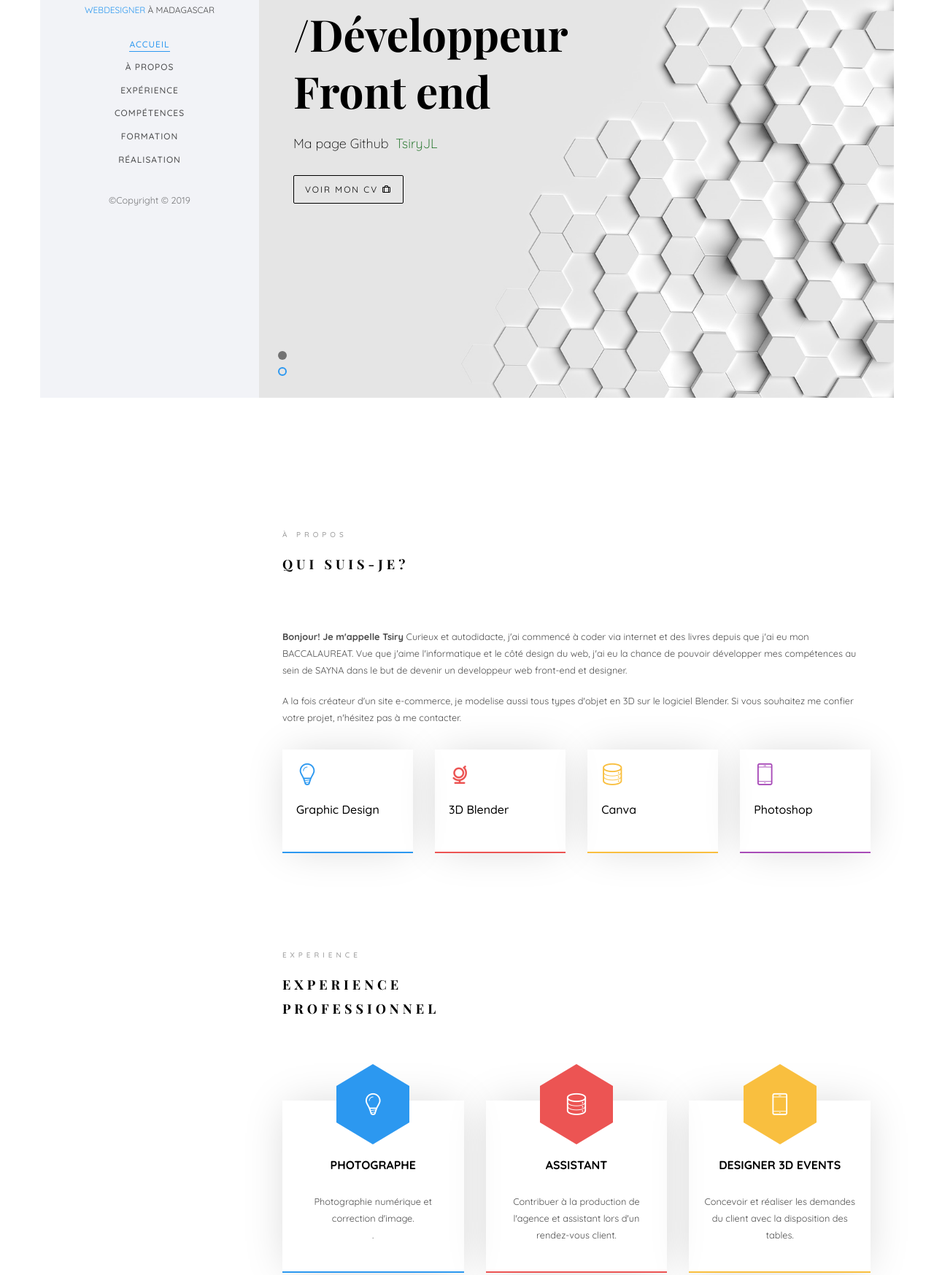
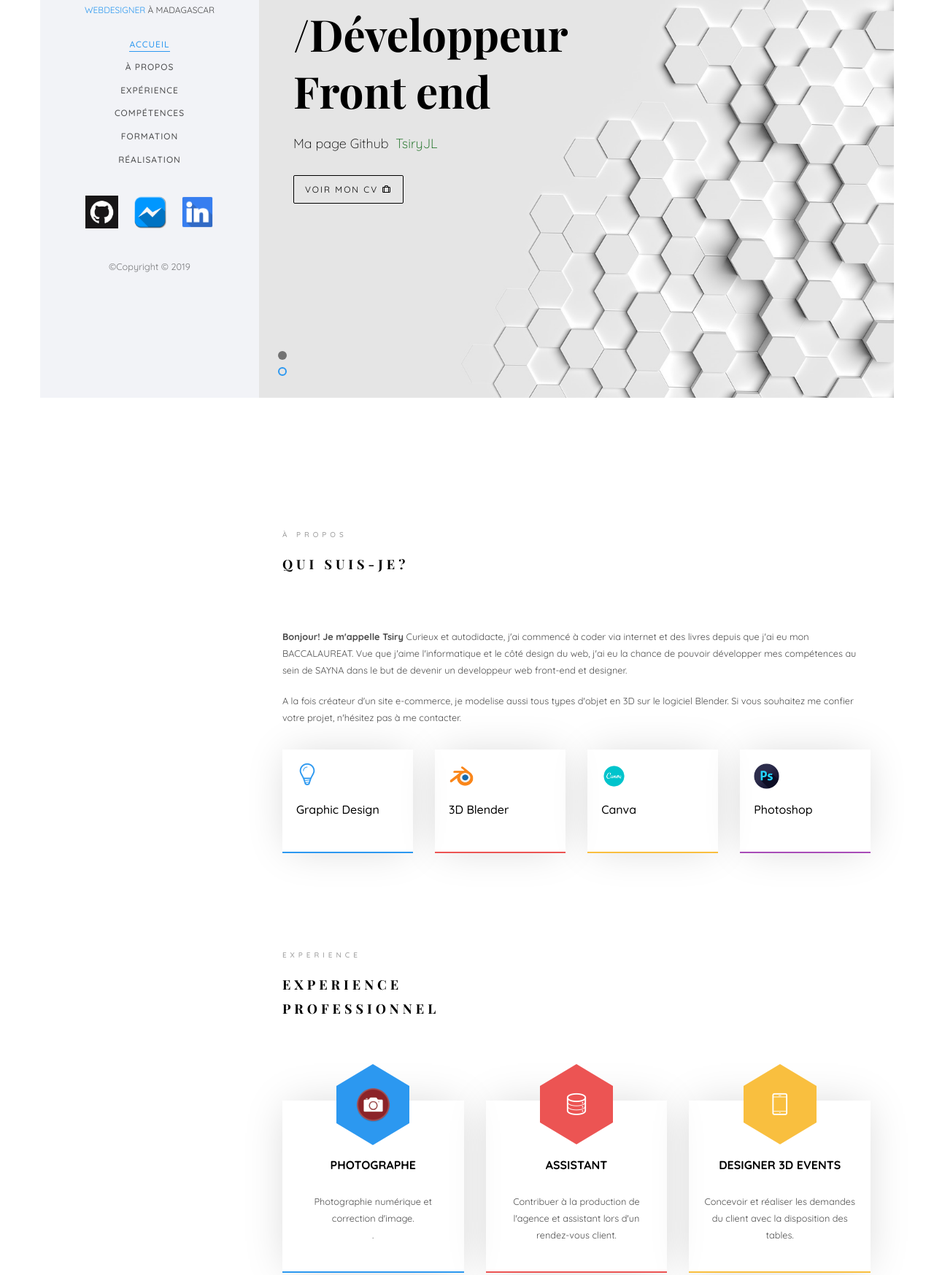
Before and after one commit to tsiryJL/NewPortfolio, a plain HTML site: page index.html in a window 1280 px wide. Shown: the part 255-2002 px from the top of the page at 73% size. Drawn offline with nearby package versions, Linux system fonts and the light colour scheme; files whose address does not match are found by name; a web font is replaced by a local one.

Commit message:
add logo

```diff
--- a/css/style.css
+++ b/css/style.css
@@ -383,7 +383,9 @@ body.offcanvas {
   padding-top: 4em;
   clear: both;
   width: 100%;
-  display: block; }
+  display: block;
+
+ }
   @media screen and (max-width: 768px) {
     .colorlib-experience,
     .colorlib-skills,
@@ -1464,3 +1466,27 @@ body.offcanvas {
     z-index: 1;
     margin-bottom: 25px;
 }
+
+.ico-1{
+  width: 35px;
+}
+
+.ico-2{
+  width: 4em;
+}
+
+.ico-link{
+  width:3em;
+  margin: 8px;
+  transition: transform .2s; /* Animation */
+}
+
+.ico-link:hover{
+  transform: scale(1.5);
+  box-shadow: 0px 3px 7px 2px rgb(44, 44, 44);
+}
+
+#margin{
+  text-align: center;
+  margin-bottom: 2em;
+}
--- a/index.html
+++ b/index.html
@@ -72,11 +72,15 @@
 						<li><a href="#" data-nav-section="skills">Compétences</a></li>
 						<li><a href="#" data-nav-section="experience">Formation</a></li>
 						<li><a href="#" data-nav-section="work">réalisation</a></li>
-						<!-- <li><a href="#" data-nav-section="blog">Blog</a></li> -->
+
 					</ul>
 				</div>
 			</nav>
-
+			<div id="margin">
+				<a href="http://github.com/tsiryjl"><img src="images/github.png" alt="" class="ico-git ico-link"></a>
+				<a href="https://www.facebook.com/tsiry.razanakoto.5"><img src="images/facebook.ico" class="ico-link ico-facebook" alt=""></a>
+				<a href="https://www.linkedin.com/in/tsiry-razanakoto-b035a9170/"><img src="images/linkedin.ico" class="ico-link ico-linkedin" alt=""></a>
+			</div>
 			<div class="colorlib-footer">
 				<p>
 					<small>&copy;Copyright &copy;
@@ -150,19 +154,19 @@
 								</div>
 								<div class="col-md-3 animate-box" data-animate-effect="fadeInRight">
 									<div class="services color-2">
-										<span class="icon2"><i class="icon-globe-outline"></i></span>
+										<span class="icon2"><img src="images/Blender.ico" class="ico-1"></span>
 										<h3>3D Blender</h3>
 									</div>
 								</div>
 								<div class="col-md-3 animate-box" data-animate-effect="fadeInTop">
 									<div class="services color-3">
-										<span class="icon2"><i class="icon-data"></i></span>
+										<span class="icon2"><img src="images/canva.png" class="ico-1" alt=""></span>
 										<h3>Canva</h3>
 									</div>
 								</div>
 								<div class="col-md-3 animate-box" data-animate-effect="fadeInBottom">
 									<div class="services color-4">
-										<span class="icon2"><i class="icon-phone3"></i></span>
+										<span class="icon2"><img src="images/Photoshop.ico" class="ico-1" alt=""></span>
 										<h3>Photoshop</h3>
 									</div>
 								</div>
@@ -186,7 +190,7 @@
 						<div class="col-md-4 text-center animate-box">
 							<div class="services color-1">
 								<span class="icon">
-									<i class="icon-bulb"></i>
+									<img src="images/photography.ico" class="ico-2" alt="">
 								</span>
 								<div class="desc">
 									<h3>Photographe</h3>
@@ -509,7 +513,7 @@
 				</div>
 			</section>
 
-	 <section class="colorlib-blog" data-section="blog">
+	 <section class="colorlib-blog" style="margin-left: 2em;"  data-section="blog">
 					<div class="row">
 						<div class="col-md-4 col-sm-6 animate-box" data-animate-effect="fadeInLeft">
 							<div class="blog-entry">
@@ -518,7 +522,7 @@
 									<span><small>17 Octobre, 2019 </small> | <small> Site e-commerce </small></span>
 									<h3><a href="blog.html" class="text-center">FOODSTORE</a></h3>
 									<p>Avec FoodStore, vous allez trouver la liste des restaurants,
-										devenir un developpeur web. commander, réserver, connaître le montant de vos commandes.
+										commander, réserver, connaître le montant de vos commandes.
 										Payer en avance, et cela vous permet de gagner plus de temps en
 										un seul clic.</p>
 								</div>
@@ -528,8 +532,8 @@
 							<div class="blog-entry">
 								<a href="blog.html" class="blog-img"><img src="images/blog-2.jpg" class="img-responsive" alt="HTML5 Bootstrap Template by colorlib.com"></a>
 								<div class="desc">
-									<span><small>April 14, 2018 </small> | <small> Web Design </small> | <small> <i class="icon-bubble3"></i> 4</small></span>
-									<h3><a href="blog.html" class="text-center">Wordpress for a Beginner</a></h3>
+									<span><small>Avril 14, 2018 </small> | <small> Photographie </small></span>
+									<h3><a href="blog.html" class="text-center">Arialy événementiel</a></h3>
 									<p>Separated they live in Bookmarksgrove right at the coast of the Semantics, a large language ocean.</p>
 								</div>
 							</div>
@@ -538,9 +542,9 @@
 							<div class="blog-entry">
 								<a href="blog.html" class="blog-img"><img src="images/blog-3.png" alt="HTML5 Bootstrap Template by colorlib.com"></a>
 								<div class="desc">
-									<span><small>April 14, 2018 </small> | <small> Inspiration </small> | <small> <i class="icon-bubble3"></i> 4</small></span>
+									<span><small>Fevrier 2018 </small> | <small> Modelisation 3D</small></span>
 									<h3><a href="blog.html">Make website from scratch</a></h3>
-									<p>Separated they live in Bookmarksgrove right at the coast of the Semantics, a large language ocean.</p>
+									<p>Blender est un logiciel libre et gratuit de modélisation, d'animation par ordinateur et de rendu en 3D.</p>
 								</div>
 							</div>
 						</div>
```
Also changed, not shown: ico.png (deleted), images/Blender.ico (added), images/Photoshop.ico (added), images/canva.png (added), images/facebook.ico (added), images/github.png (added), images/linkedin.ico (added), images/photography.ico (added).
